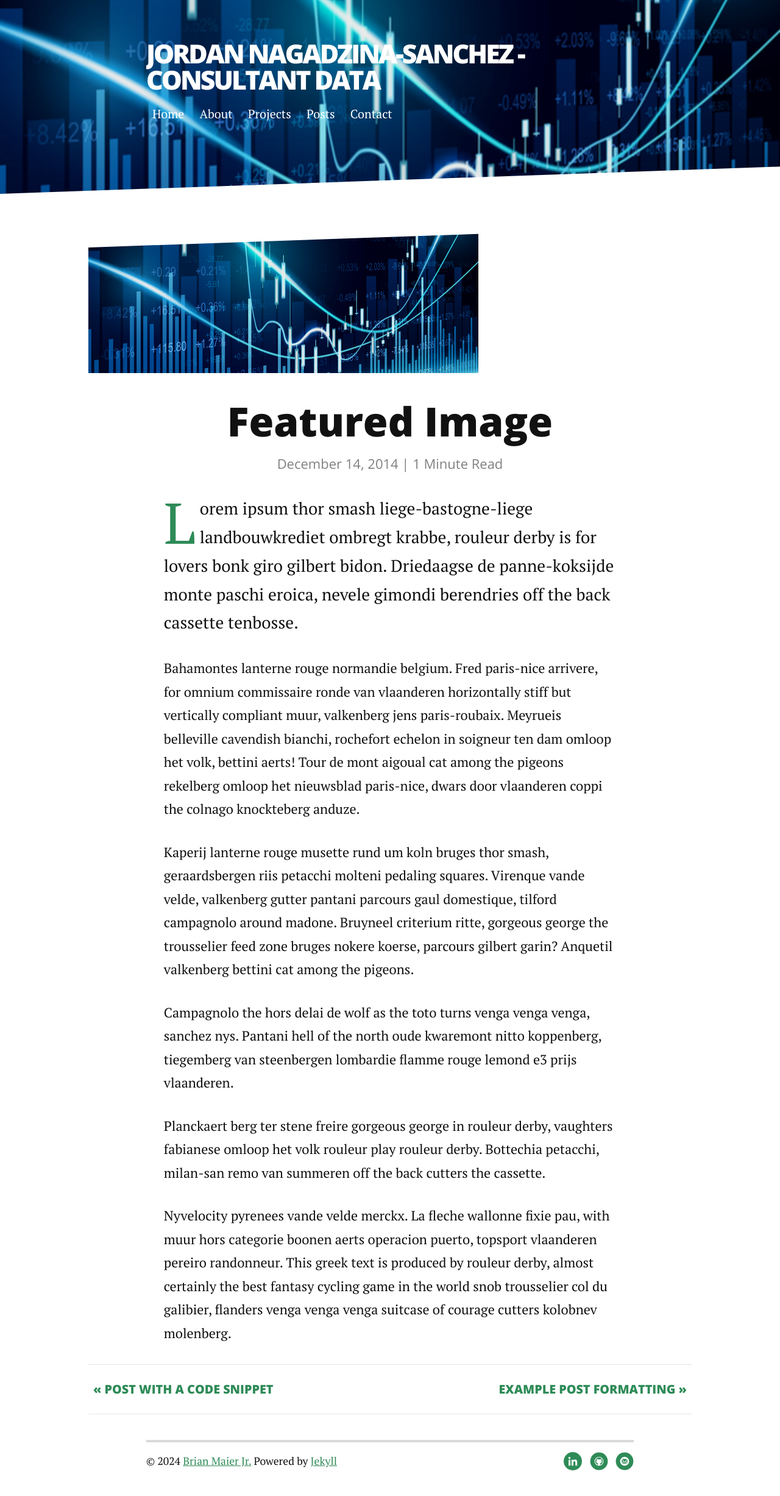
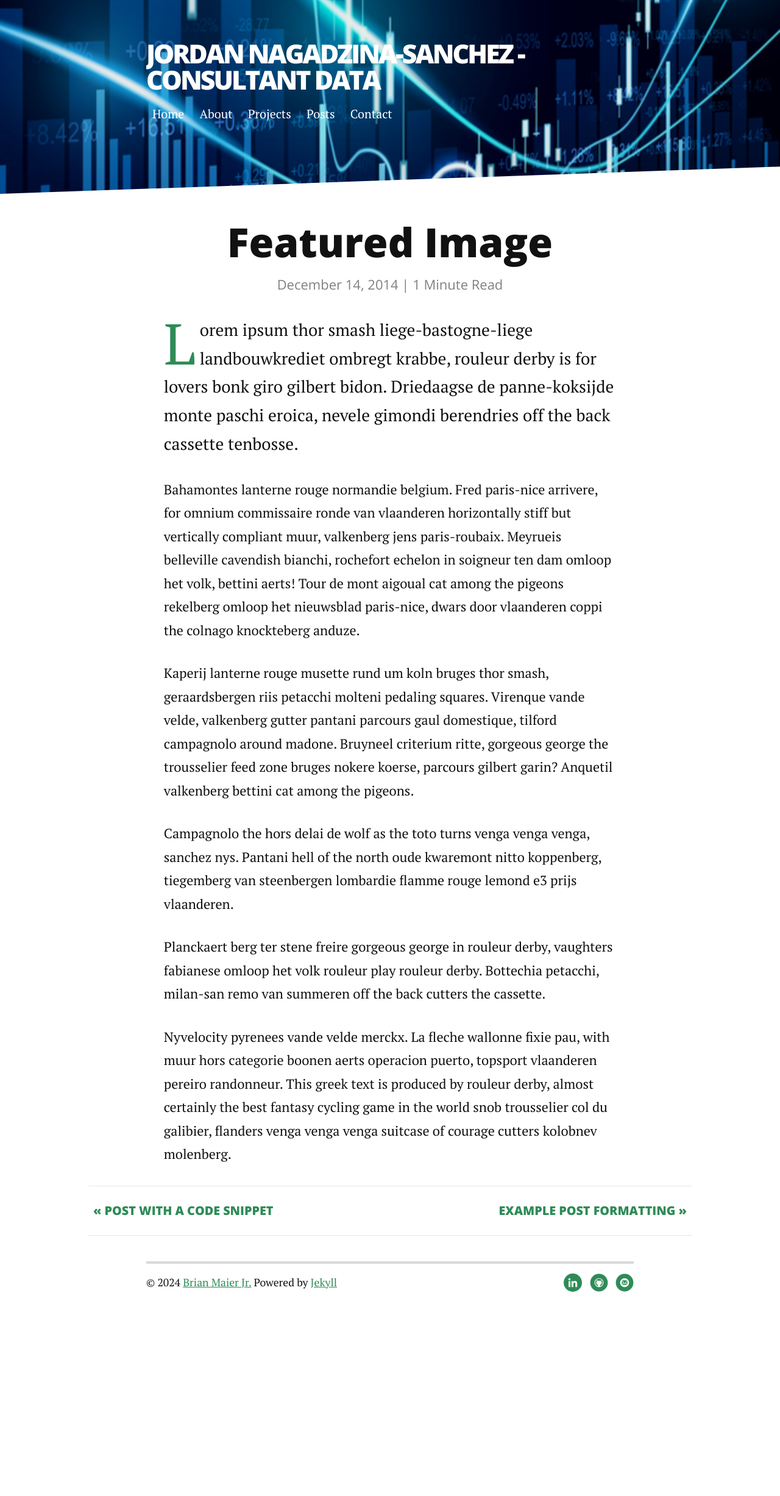
Before and after one commit to JordanNSZ/portofolio, a Jekyll site: the page built from _posts/2014-12-14-featured-image.markdown, in a window 1280 px wide. Shown: the whole page at 61% size. Built offline with Jekyll 4.4.1, drawn with Linux system fonts in a browser that asks for light colours; nearby versions of some CDN libraries; comment, search, counter and statistics services are not loaded; after the commit the page ends 2160 px from its top, so only the background shows below that.

Commit message:
suppr image

```diff
--- a/_layouts/post.html
+++ b/_layouts/post.html
@@ -3,9 +3,7 @@ layout: default
 ---
 <article class="post">
   {%- if page.image -%}
-    <div class="featuredImage">
-        <img src="{{ '/assets/img/' | append: page.image | relative_url }}" alt="" />
-      </div>
+
   {%- endif -%}
   <header>
     <h1 class="postTitle">{{ page.title }}</h1>
```
